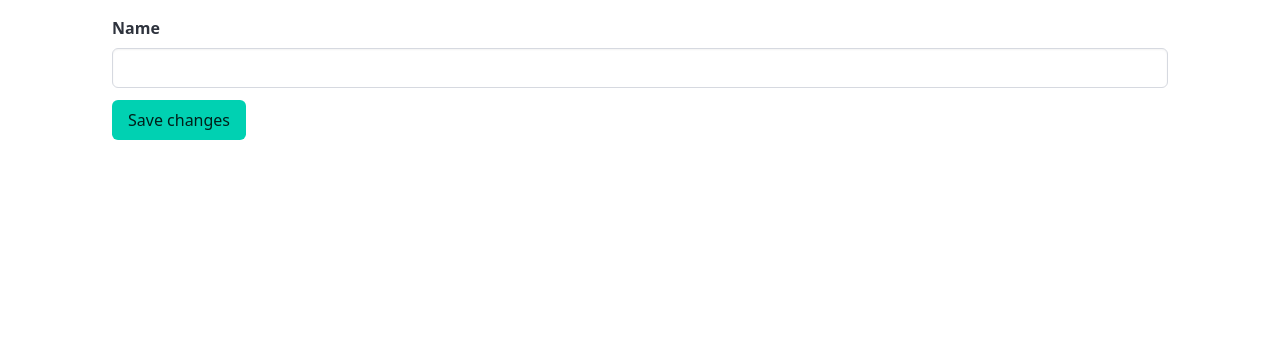
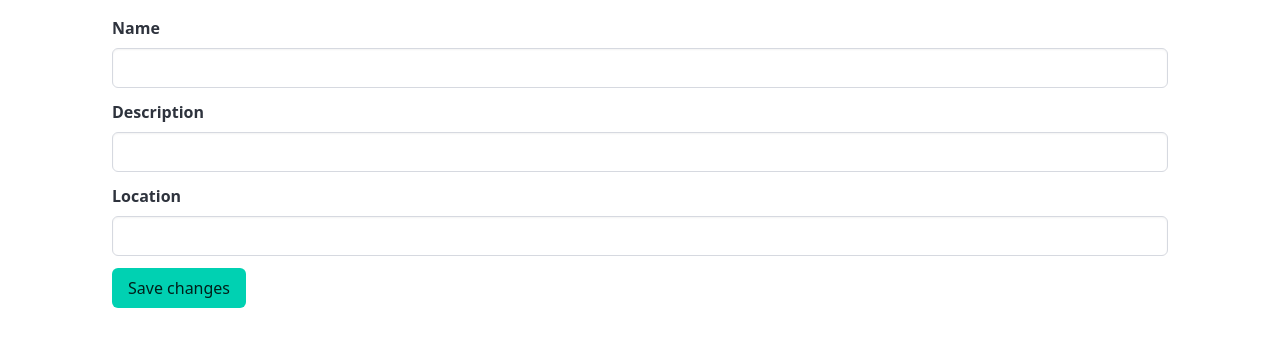
Before and after one commit to rchfortiz/inventory, a FastAPI app: template inventory/templates/items/edit.html.jinja in a window 1280 px wide. Shown: the part 120-467 px from the top of the page. Run offline with FastAPI, Linux system fonts and the light colour scheme; the template is opened without the code that fills it, so the values that code supplies are empty.

Commit message:
Edit description and location

```diff
--- a/inventory/routes/items/routes.py
+++ b/inventory/routes/items/routes.py
@@ -62,6 +62,8 @@ async def edit_item_page(request: Request, item: ItemDep) -> Response:
 @items_router.post("/{item_id}/edit")
 async def edit_item(db: DBSessionDep, item: ItemDep, form: EditItemForm) -> Response:
     item.name = form.name
+    item.description = form.description
+    item.location = form.location
     db.commit()
     return items_redirect
 
--- a/inventory/routes/items/schemas.py
+++ b/inventory/routes/items/schemas.py
@@ -6,6 +6,8 @@ from pydantic import BaseModel
 
 class EditItemFormData(BaseModel):
     name: str
+    description: str
+    location: str
 
 
 class BorrowItemFormData(BaseModel):
--- a/inventory/templates/items/edit.html.jinja
+++ b/inventory/templates/items/edit.html.jinja
@@ -15,6 +15,20 @@
       </div>
     </div>
 
+    <div class="field">
+      <label class="label">Description</label>
+      <div class="control">
+        <input class="input" name="description" value="{{ item.description }}">
+      </div>
+    </div>
+
+    <div class="field">
+      <label class="label">Location</label>
+      <div class="control">
+        <input class="input" name="location" value="{{ item.location }}" required>
+      </div>
+    </div>
+
     <button class="button is-primary">Save changes</button>
   </form>
 </main>
```
